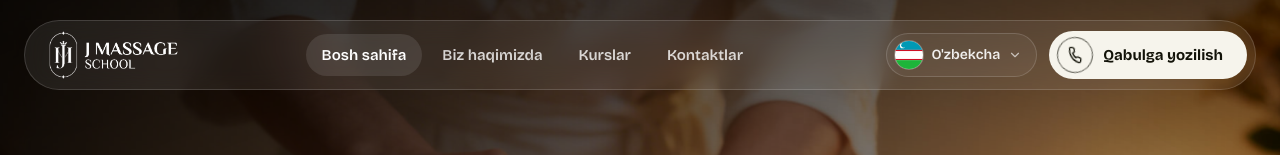
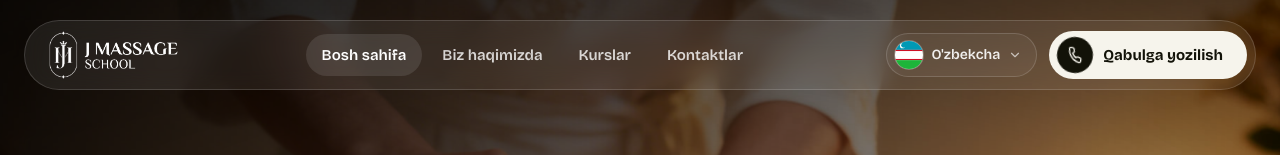
Before and after one commit to AkmaljonYusupov/j_massage, a Next.js app: page / in a window 1280 px wide. Shown: the top 155 px of the page. Built offline with nearby package versions, Linux system fonts and the light colour scheme.

Commit message:
Home Hero

```diff
--- a/components/ContactModal/ContactModal.tsx
+++ b/components/ContactModal/ContactModal.tsx
@@ -97,7 +97,7 @@ export function ContactModal({ children }: { children: ReactNode }) {
       <DialogPrimitive.Portal>
         <DialogPrimitive.Overlay className="fixed inset-0 z-[60] bg-black/50 backdrop-blur-[2px] duration-200 data-[state=open]:animate-in data-[state=closed]:animate-out data-[state=closed]:fade-out-0 data-[state=open]:fade-in-0" />
 
-        <DialogPrimitive.Content className="fixed left-1/2 top-1/2 z-[70] w-[92vw] max-w-lg -translate-x-1/2 -translate-y-1/2 rounded-[28px] border border-revoza-ink/10 bg-[#fffef6] p-6 text-revoza-ink shadow-[0_30px_80px_-30px_rgba(0,0,0,0.55)] focus:outline-none ease-out data-[state=open]:animate-in data-[state=closed]:animate-out data-[state=closed]:fade-out-0 data-[state=open]:fade-in-0 data-[state=closed]:slide-out-to-bottom-2 data-[state=open]:slide-in-from-bottom-2 data-[state=closed]:duration-150 data-[state=open]:duration-250 sm:p-8">
+        <DialogPrimitive.Content className="fixed left-1/2 top-1/2 z-[70] w-[92vw] max-w-lg -translate-x-1/2 -translate-y-1/2 rounded-[28px] border border-revoza-ink/10 bg-[#fffef6] p-6 text-revoza-ink shadow-[0_30px_80px_-30px_rgba(0,0,0,0.55)] focus:outline-none ease-out data-[state=open]:animate-in data-[state=closed]:animate-out data-[state=closed]:fade-out-0 data-[state=open]:fade-in-0 data-[state=closed]:zoom-out-95 data-[state=open]:zoom-in-95 data-[state=closed]:duration-150 data-[state=open]:duration-250 sm:p-8">
           <div className="flex items-start justify-between gap-4">
             <div>
               <DialogPrimitive.Title className="text-2xl font-extrabold tracking-tight sm:text-3xl">
--- a/components/Navbar/MobileNav.tsx
+++ b/components/Navbar/MobileNav.tsx
@@ -144,7 +144,7 @@ export function MobileNav() {
                 className="flex h-12 w-full items-center justify-center gap-2.5 rounded-full bg-revoza-cream pl-2 pr-5 text-[15px] font-bold text-revoza-ink transition-colors hover:bg-white"
               >
                 <motion.span
-                  className="flex h-9 w-9 items-center justify-center rounded-full border border-revoza-ink/70 text-revoza-ink"
+                  className="flex h-9 w-9 items-center justify-center rounded-full bg-revoza-ink text-revoza-cream"
                   animate={{ rotate: [0, -14, 12, -10, 8, 0, 0, 0] }}
                   transition={{
                     duration: 1.6,
--- a/components/Navbar/Navbar.tsx
+++ b/components/Navbar/Navbar.tsx
@@ -108,7 +108,7 @@ export function Navbar() {
             >
               {/* Tinimsiz sekin tebranadigan telefon ikonkasi */}
               <motion.span
-                className="flex h-8 w-8 items-center justify-center rounded-full border border-revoza-ink/70 text-revoza-ink xl:h-9 xl:w-9"
+                className="flex h-8 w-8 items-center justify-center rounded-full bg-revoza-ink text-revoza-cream xl:h-9 xl:w-9"
                 animate={{ rotate: [0, -14, 12, -10, 8, 0, 0, 0] }}
                 transition={{
                   duration: 1.6,
```
